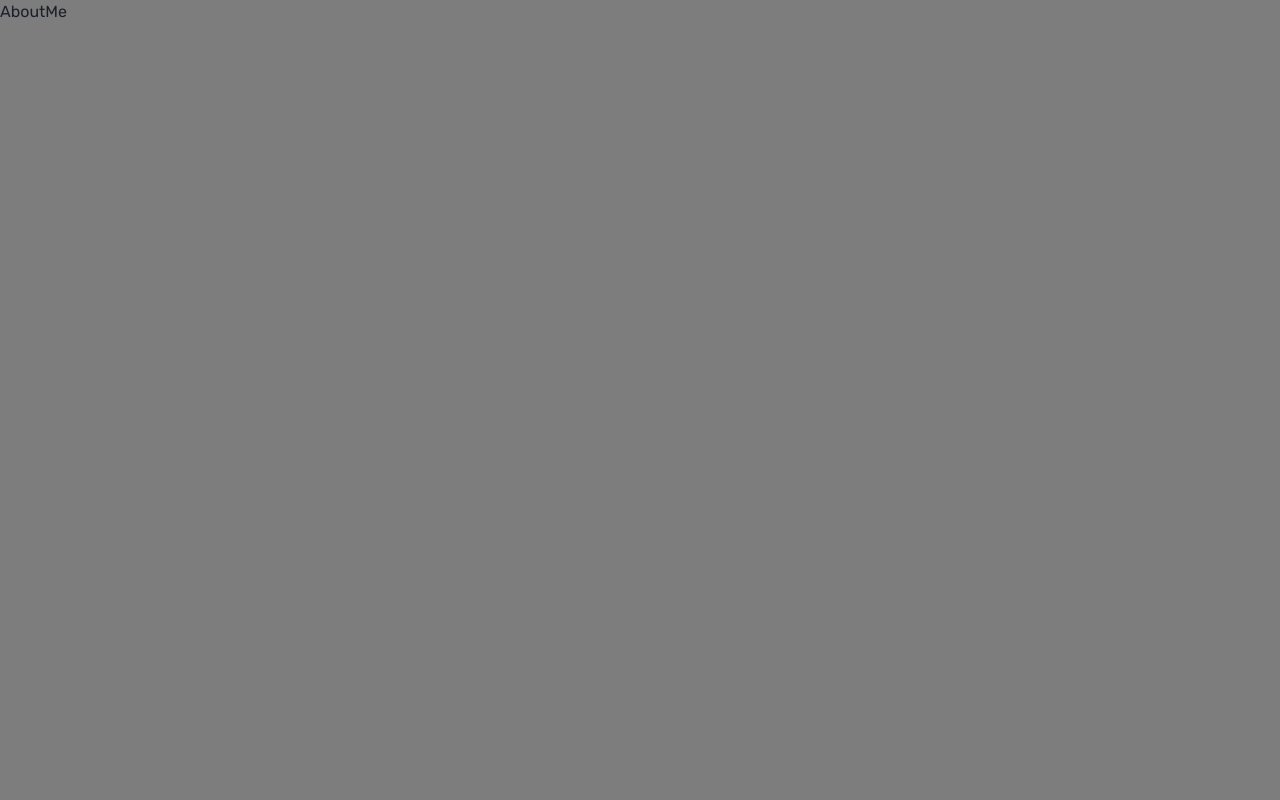
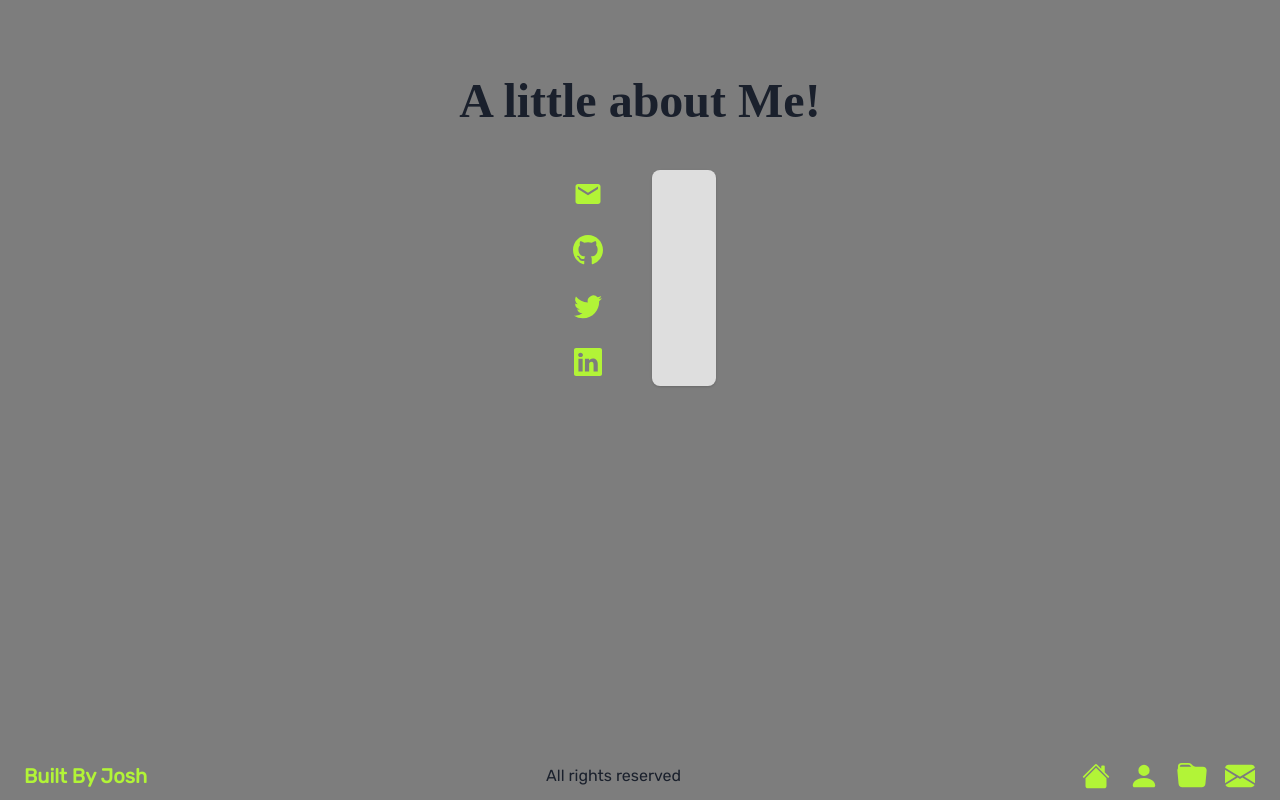
Before and after one commit to builtbyjosh/builtbyjosh-next-portfolio, a Next.js app: page /about in a window 1280 px wide. Built offline with nearby package versions, Linux system fonts and the light colour scheme; a web font is replaced by a local one.

Commit message:
add layout component

```diff
--- a/pages/about/index.js
+++ b/pages/about/index.js
@@ -1,9 +1,9 @@
-import React from 'react'
+import React from "react";
+import { Box, Text, Flex, VStack, Heading, Stack } from "@chakra-ui/react";
+import SocialIcons from "../../components/SocialIcons";
+import Layout from "../../components/Layout";
+const AboutMe = () => {
+  return <Layout heading={"A little about Me!"}></Layout>;
+};
 
-const AboutMe = () => {
-  return (
-    <div>AboutMe</div>
-  )
-}
-
-export default AboutMe
+export default AboutMe;
```
